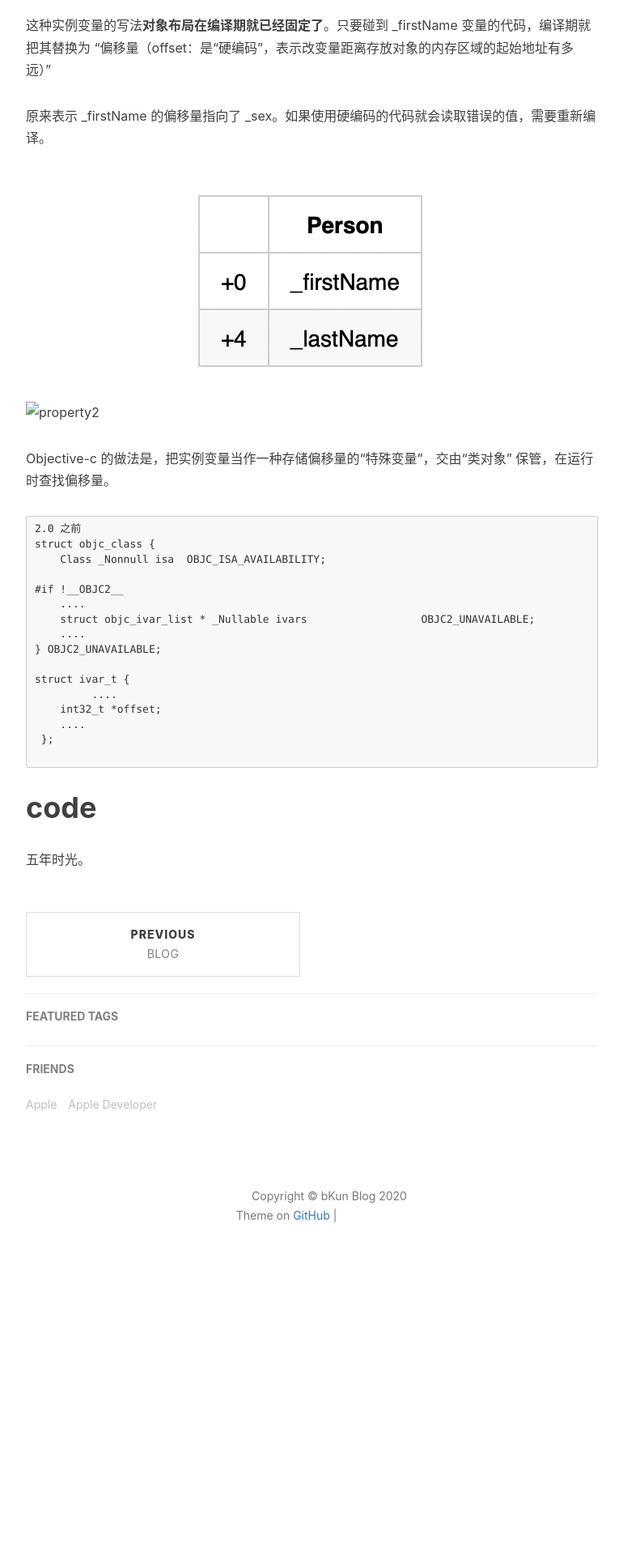
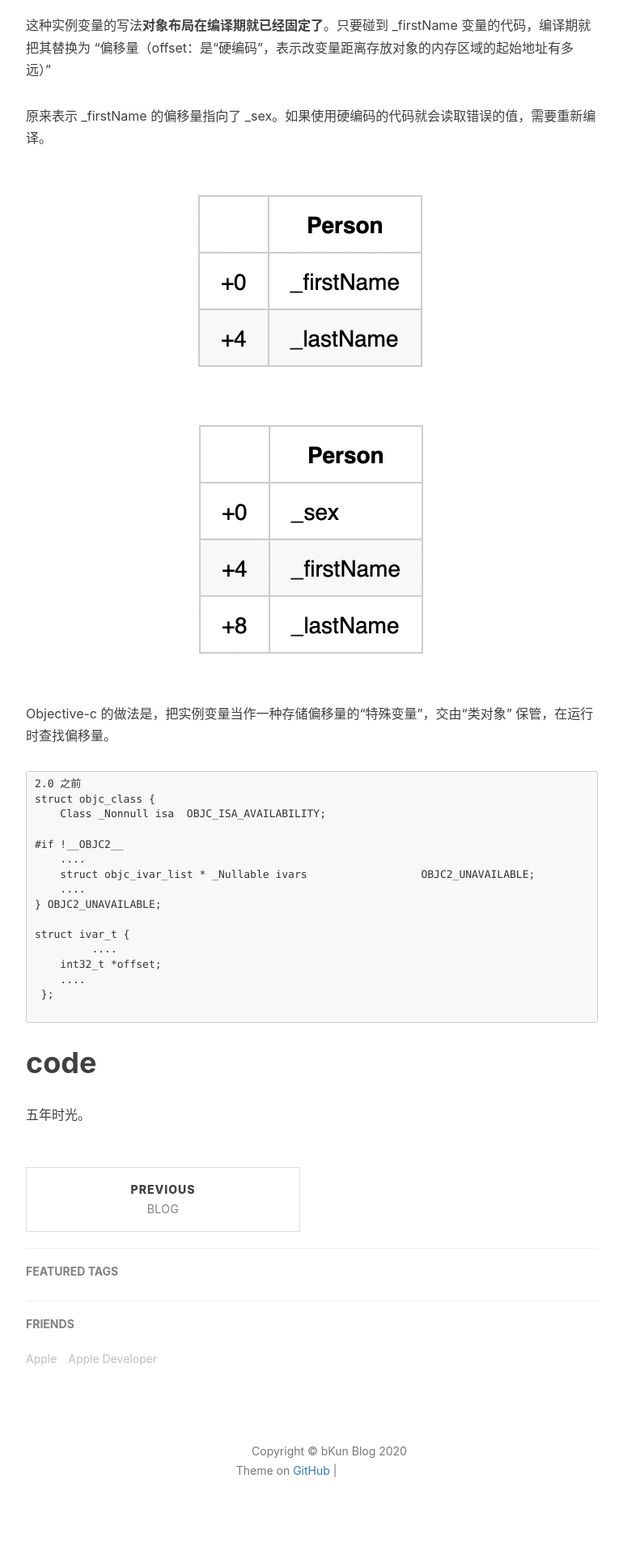
Before and after one commit to mdzzyyy/mdzzyyy.github.io, a Jekyll site: the page built from _posts/2020-06-24-属性这一概念.md, in a window 1280 px wide. Shown: the part 882-2802 px from the top of the page at 81% size, without its empty margins (233-1003 px from the left). Built offline with Jekyll 4.4.1, drawn with Linux system fonts in a browser that asks for light colours; nearby versions of some CDN libraries; comment, search, counter and statistics services are not loaded; before the commit the page ends 2487 px from its top, so only the background shows below that; grey boxes are pictures that could not be loaded.

Commit message:
Update 2020-06-24-属性这一概念.md

```diff
--- a/_posts/2020-06-24-属性这一概念.md
+++ b/_posts/2020-06-24-属性这一概念.md
@@ -33,7 +33,7 @@ tags:								#标签
 
 原来表示 _firstName 的偏移量指向了 _sex。如果使用硬编码的代码就会读取错误的值，需要重新编译。
 
-![property1](https://github.com/mdzzyyy/mdzzyyy.github.io/blob/master/img/property-1.png) ![property2](img/property-2.png)
+![property1](https://github.com/mdzzyyy/mdzzyyy.github.io/blob/master/img/property-1.png) ![property2](https://github.com/mdzzyyy/mdzzyyy.github.io/blob/master/img/property-2.png)
 
 Objective-c 的做法是，把实例变量当作一种存储偏移量的“特殊变量”，交由“类对象” 保管，在运行时查找偏移量。
 
```
